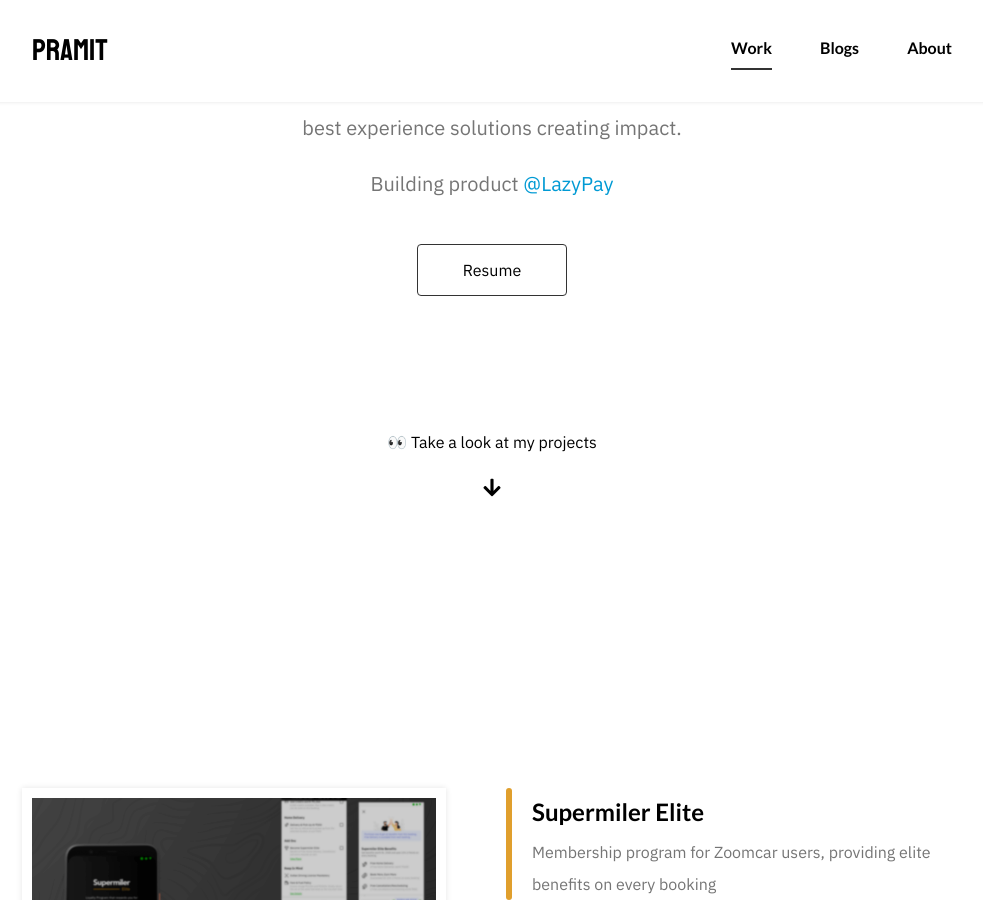
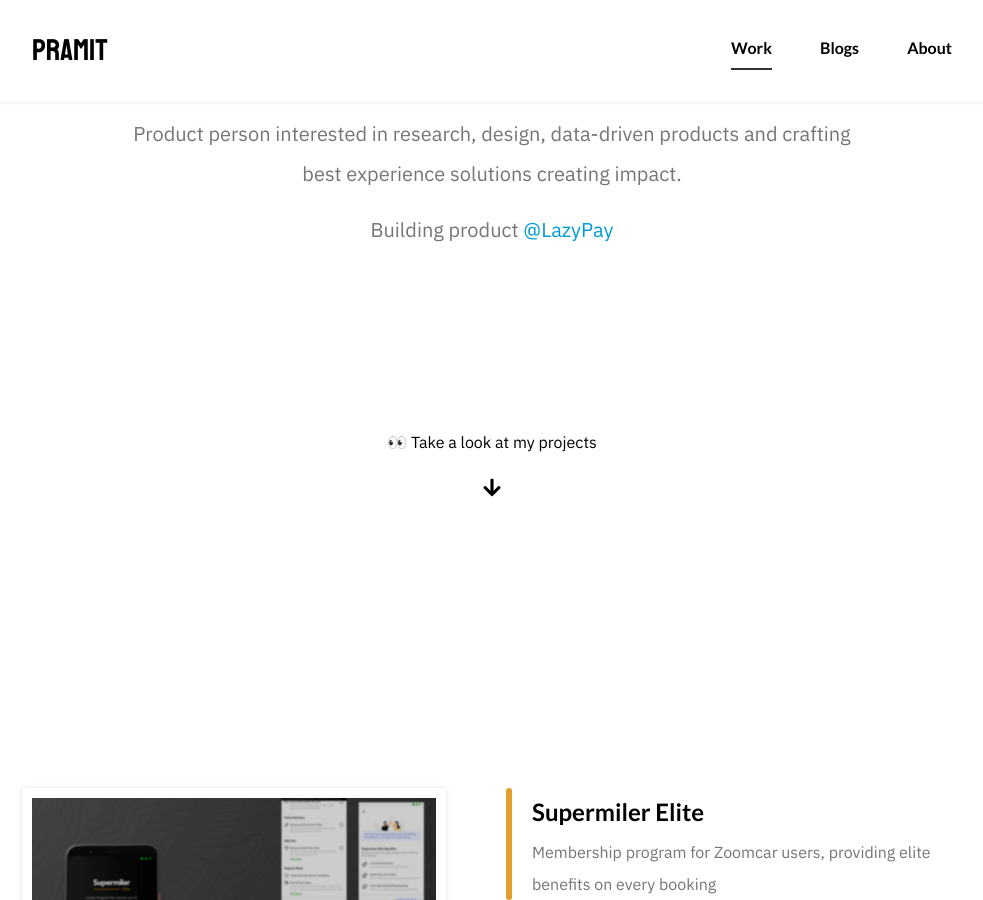
Before and after one commit to shkamaru/shkamaru.github.io, a Jekyll site: the page built from index.html, in a window 1280 px wide and 900 px high, scrolled down 332 px. Shown: the whole window, without its empty margins (148-1131 px from the left). Built offline with Jekyll 4.4.1, drawn with Linux system fonts in a browser that asks for light colours; nearby versions of some CDN libraries.

Commit message:
Removed Resume

```diff
--- a/_includes/header.html
+++ b/_includes/header.html
@@ -13,16 +13,12 @@
             @LazyPay
         </a>
     </div>
+    <!-- // Button on HomePage
     <div class="banner-cta">
-        <a href="/assets/pdf/resume.pdf" target="_blank">
-            <button class="banner-btn">Resume</button>
+        <a href="assets/pdf" target="_blank">
+            <button class="banner-btn">CTA</button>
         </a>
-        <!-- Button on HomePage
-            <a href="/" target="_blank">
-                <button class="banner-btn">CTA</button>
-            </a>
-        -->
-    </div>
+    </div> -->
     <div class="banner-nav-wrapper">
         <div class="banner-nav-link-text">
             👀 Take a look at my projects
```
Also changed, not shown: 1 other file.
